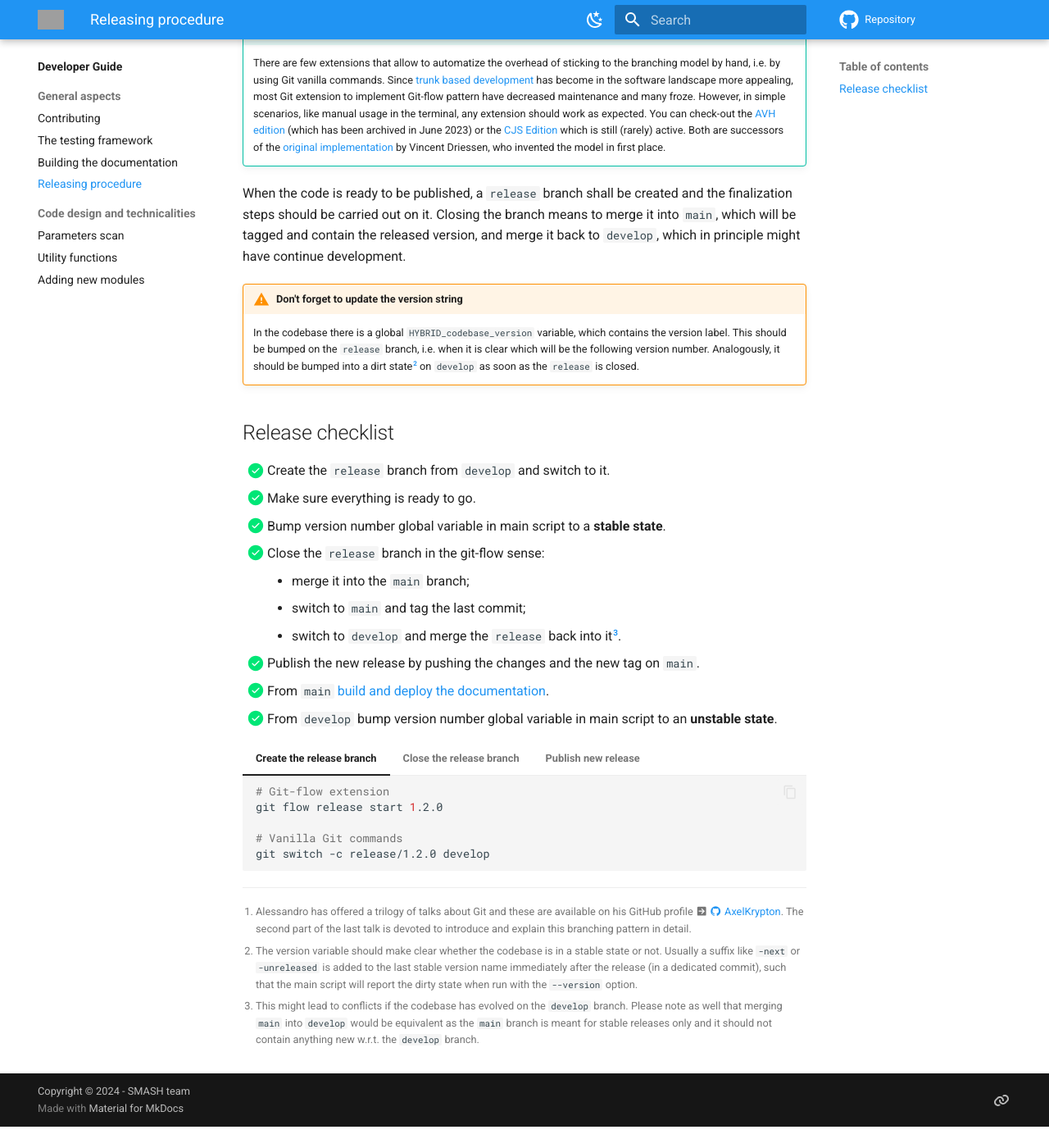
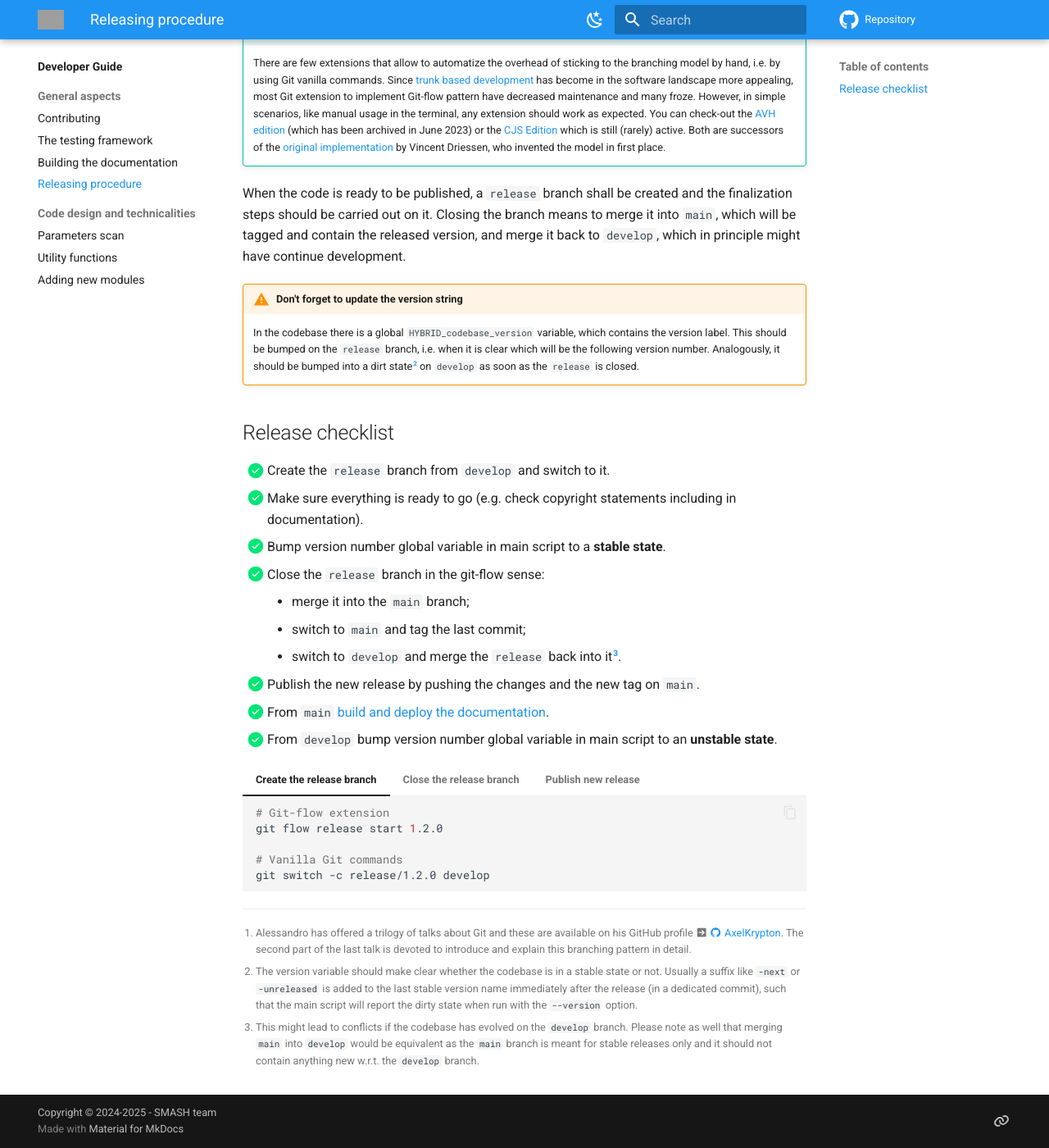
Before and after one commit to smash-transport/smash-vhlle-hybrid, an MkDocs documentation site: the page built from docs/developer/release_procedure.md, in a window 1280 px wide and 1400 px high, scrolled down 256 px. Shown: the whole window at 82% size. Built offline with MkDocs 1.6.1 and Material for MkDocs 9.7.7, drawn with Linux system fonts in a browser that asks for light colours; comment, search, counter and statistics services are not loaded; the version menu is left out; before the commit the page ends 1630 px from its top, so only the background shows below that; grey boxes are pictures that could not be loaded.

Commit message:
Update copyright years in documentation

```diff
--- a/docs/developer/release_procedure.md
+++ b/docs/developer/release_procedure.md
@@ -28,7 +28,7 @@
 ## Release checklist
 
 - [x] Create the `release` branch from `develop` and switch to it.
-- [x] Make sure everything is ready to go.
+- [x] Make sure everything is ready to go (e.g. check copyright statements including in documentation).
 - [x] Bump version number global variable in main script to a **stable state**.
 - [x] Close the `release` branch in the git-flow sense:
       - merge it into the `main` branch;
--- a/mkdocs.yml
+++ b/mkdocs.yml
@@ -1,6 +1,6 @@
 #===================================================
 #
-#    Copyright (c) 2024
+#    Copyright (c) 2024-2025
 #      SMASH Hybrid Team
 #
 #    GNU General Public License (GPLv3 or later)
@@ -12,7 +12,7 @@
 # tabs in the documentation).
 
 site_name: SMASH-vHLLE-Hybrid
-copyright: Copyright &copy; 2024 - SMASH team
+copyright: Copyright &copy; 2024-2025 - SMASH team
 
 repo_url: https://github.com/smash-transport/smash-vhlle-hybrid
 repo_name: 'Repository'
```
